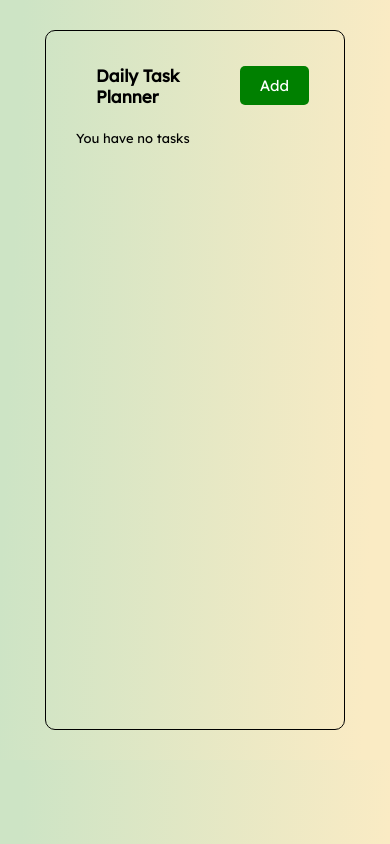
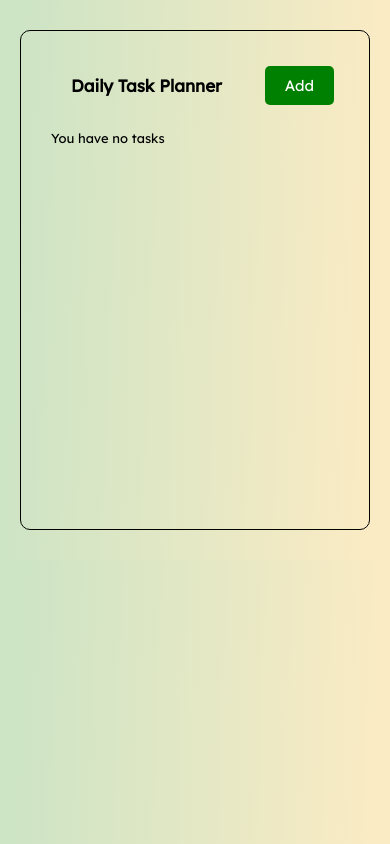
Before and after one commit to Rei-ne/daily-task-planner-react, a React (Create React App) app: page / in a window 390 px wide. Built offline with nearby package versions, Linux system fonts and the light colour scheme; no server answers.

Commit message:
more styling

```diff
--- a/src/index.css
+++ b/src/index.css
@@ -35,10 +35,10 @@ code {
 @media (max-width: 768px){
 
   .container {
-    max-width: 300px;
+    width: 350px;
     margin: 30px auto;
     overflow: auto;
-    height: 700px;
+    min-height: 500px;
     border: 1px solid black;
     padding: 30px;
     border-radius:10px;
@@ -50,6 +50,7 @@ h1 {
 body {
   font-size: 13px;
 }
+
 .form-control label{
 margin-left: 10px;
 }
```
